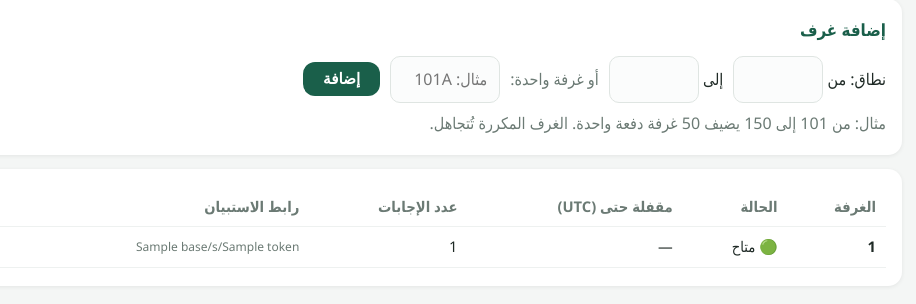
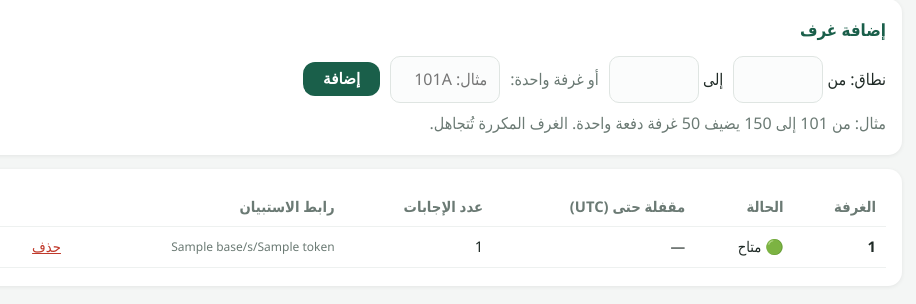
Before and after one commit to sharayahas-netizen/devices.yml, a Node project: template views/admin/rooms.ejs in a window 1280 px wide. Shown: the part 144-448 px from the top of the page, without its empty margins (204-1120 px from the left). Run offline with Node 20 templates, Linux system fonts and the light colour scheme; the template is opened without the code that fills it: most values are stand-ins (such as "Sample title", 1, 10 or a date in 2020).

Commit message:
Add Al Qasr Hotel defaults, room seeding script, and room deletion
Set default hotel name to Al Qasr Hotel (AR/EN). Add npm run seed to
create the hotel's 58 units: floor 1 (101-113 + royal room), floor 2
(201-212), floor 3 (301-314), floor 4 (6 suites), floor 5 (501-512).
Named units (suites, royal room) display without a numeric room prefix
on the survey page and QR labels. Admin can now delete rooms.

Co-Authored-By: Claude Fable 5 <noreply@anthropic.com>
Claude-Session: https://claude.ai/code/session_011u459qfcfBAe4ST3FAZ8iK

```diff
--- a/package.json
+++ b/package.json
@@ -4,7 +4,8 @@
   "description": "Hotel guest satisfaction survey via per-room QR codes",
   "main": "server.js",
   "scripts": {
-    "start": "node server.js"
+    "start": "node server.js",
+    "seed": "node scripts/seed-rooms.js"
   },
   "engines": {
     "node": ">=22.5.0"
--- a/public/style.css
+++ b/public/style.css
@@ -200,6 +200,9 @@ th { color: var(--muted); font-weight: 600; }
 .inline-form { display: flex; gap: 10px; align-items: center; flex-wrap: wrap; margin-bottom: 8px; }
 .inline-form input { width: auto; }
 .link-btn { background: none; border: none; color: var(--primary); cursor: pointer; text-decoration: underline; font: inherit; }
+.link-btn.danger { color: var(--danger); }
+.actions-cell { white-space: nowrap; }
+.actions-cell form { display: inline-block; margin-inline-end: 8px; }
 
 .settings-form { display: grid; gap: 14px; }
 .settings-form label { font-weight: 600; font-size: 0.95rem; display: grid; gap: 6px; }
--- a/server.js
+++ b/server.js
@@ -182,6 +182,11 @@ app.post('/admin/rooms/:id/reopen', requireAdmin, (req, res) => {
   res.redirect('/admin/rooms?msg=' + encodeURIComponent('تم فتح الاستبيان للغرفة'));
 });
 
+app.post('/admin/rooms/:id/delete', requireAdmin, (req, res) => {
+  store.deleteRoom(parseInt(req.params.id, 10));
+  res.redirect('/admin/rooms?msg=' + encodeURIComponent('تم حذف الغرفة وإجاباتها'));
+});
+
 app.get('/admin/qr', requireAdmin, async (req, res) => {
   const base = baseUrl(req);
   const rooms = store.listRooms();
--- a/views/admin/qr.ejs
+++ b/views/admin/qr.ejs
@@ -23,7 +23,7 @@
       <div class="qr-card">
         <div class="qr-hotel"><%= hotel %></div>
         <img src="<%= c.dataUrl %>" alt="QR">
-        <div class="qr-room">غرفة <%= c.room.room_number %> · Room <%= c.room.room_number %></div>
+        <div class="qr-room"><%= /^\d+$/.test(c.room.room_number) ? `غرفة ${c.room.room_number} · Room ${c.room.room_number}` : c.room.room_number %></div>
         <div class="qr-hint">شاركنا رأيك — امسح الرمز<br>Scan to share your feedback</div>
       </div>
     <% } %>
--- a/views/admin/rooms.ejs
+++ b/views/admin/rooms.ejs
@@ -34,12 +34,16 @@
             <td><%= room.locked ? room.locked_until : '—' %></td>
             <td><%= room.response_count %></td>
             <td class="muted small-text"><%= base %>/s/<%= room.token %></td>
-            <td>
+            <td class="actions-cell">
               <% if (room.locked) { %>
                 <form method="POST" action="/admin/rooms/<%= room.id %>/reopen">
                   <button type="submit" class="link-btn">فتح الآن</button>
                 </form>
               <% } %>
+              <form method="POST" action="/admin/rooms/<%= room.id %>/delete"
+                    onsubmit="return confirm('حذف الغرفة <%= room.room_number %>؟ سيتم حذف إجاباتها أيضاً ولن يعمل رمز QR الخاص بها.')">
+                <button type="submit" class="link-btn danger">حذف</button>
+              </form>
             </td>
           </tr>
         <% } %>
--- a/views/survey.ejs
+++ b/views/survey.ejs
@@ -15,7 +15,7 @@
       <h1><%= hotel %></h1>
       <h2><%= t.welcomeTitle %></h2>
       <p><%= t.welcomeText %></p>
-      <span class="room-badge"><%= t.roomLabel %> <%= room.room_number %></span>
+      <span class="room-badge"><%= /^\d+$/.test(room.room_number) ? `${t.roomLabel} ${room.room_number}` : room.room_number %></span>
     </header>
 
     <% if (error) { %><div class="alert"><%= error %></div><% } %>
```
Also changed, not shown: scripts/seed-rooms.js (added, +25 -0 lines), src/db.js (+7 -2 lines), README.md.
